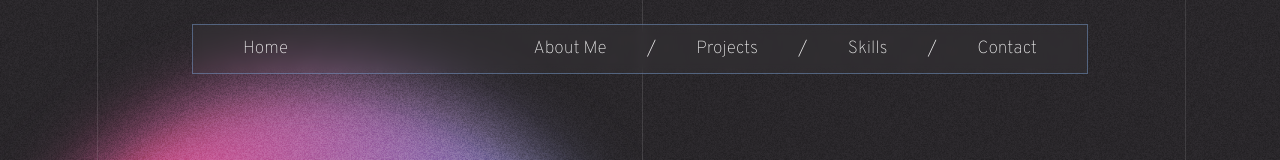
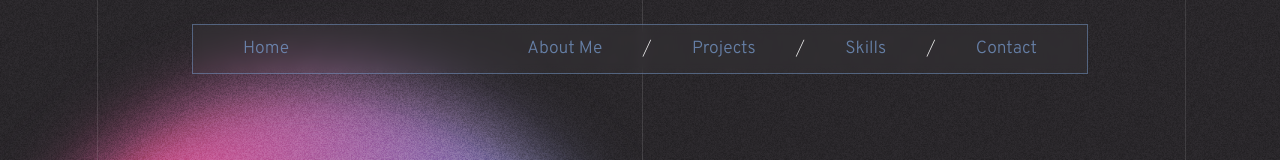
Before and after one commit to JovinLiu/Personal-Profile, a React (Vite) app: page / in a window 1280 px wide. Shown: the top 160 px of the page. Built offline with nearby package versions, Linux system fonts and the light colour scheme; a web font is replaced by a local one.

Commit message:
20241007

```diff
--- a/src/Components/Header.jsx
+++ b/src/Components/Header.jsx
@@ -41,13 +41,14 @@ const Navlist = styled.div`
   align-items: center;
   justify-content: space-between;
   padding: 0 5rem 0 5rem;
-  color: var(--light-0-85);
   box-shadow: 0 px 5px rgba(0, 0, 0, 0.03);
   border: 0.001px solid var(--blue-0-5);
   backdrop-filter: blur(5px);
   -webkit-backdrop-filter: blur(5px);
+  color: var(--blue-0-75);
   background-color: var(--light-0-03);
   &:hover {
+    color: var(--light-0-85);
     background-color: var(--blue-0-5);
   }
 `;
--- a/src/UI/NavButton.jsx
+++ b/src/UI/NavButton.jsx
@@ -3,10 +3,10 @@ import styled from "styled-components";
 import Img from "./Img";
 
 const A = styled.a`
-  color: var(--light-0-95);
   transition: all 0.3s ease-in-out;
   position: relative;
   cursor: pointer;
+  font-weight: 300;
   &:hover {
     color: var(--dark);
   }
--- a/src/UI/ProjectsCard.jsx
+++ b/src/UI/ProjectsCard.jsx
@@ -9,11 +9,12 @@ import useWindowWith from "./../Hooks/useWindowWidth";
 
 const CardLink = styled.a`
   width: 23vw;
-  height: ${({height}) => height}; // 14.4 // 1.6428
+  height: ${({height}) => height || "auto"}; // 14.4 // 1.6428
   z-index: 101;
   position: relative;
   top: ${({top}) => top};
   perspective: 150rem;
+  -webkit-perspective: 150rem;
   -moz-perspective: 150rem;
 `;
 
@@ -24,8 +25,10 @@ const Card = styled.div`
   transition: all 1.2s ease-out;
   transform-style: preserve-3d;
   -webkit-transform-style: preserve-3d;
+  -moz-transform-style: preserve-3d;
   transform: ${({transform}) => transform};
   -webkit-transform: ${({transform}) => transform};
+  -moz-transform: ${({transform}) => transform};
 `;
 
 const Front = styled.div`
@@ -34,6 +37,7 @@ const Front = styled.div`
   height: 100%;
   backface-visibility: hidden;
   -webkit-backface-visibility: hidden;
+  -moz-backface-visibility: hidden;
 `;
 
 const Back = styled.div`
@@ -44,6 +48,7 @@ const Back = styled.div`
   -webkit-transform: rotateY(180deg);
   backface-visibility: hidden;
   -webkit-backface-visibility: hidden;
+  -moz-backface-visibility: hidden;
 `;
 
 const Img = styled.img`
@@ -61,6 +66,7 @@ const TextBox = styled.div`
   background-color: var(--light-0-03);
   backdrop-filter: blur(10px);
   -webkit-backdrop-filter: blur(10px);
+  -moz-backdrop-filter: blur(10px);
   padding: 1rem 1vw 1.5rem 1vw;
   z-index: 130;
   overflow: hidden;
```
